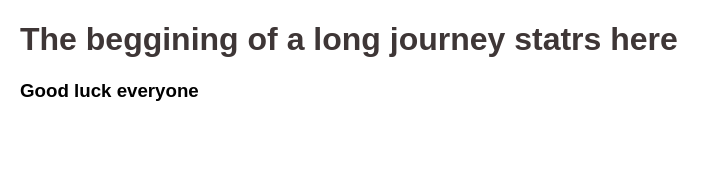
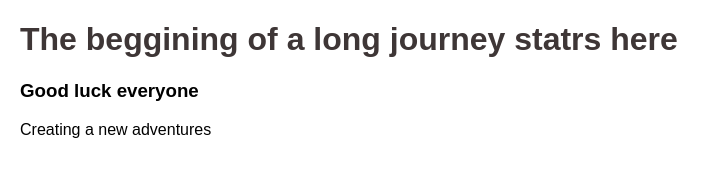
Before and after one commit to InnaSodri/rsschool-cv, a plain HTML site: page index.html in a window 1280 px wide. Shown: the whole page, without its empty margins (0-720 px from the left). Drawn offline with Linux system fonts and the light colour scheme.

Commit message:
feat: add basic HTML trim changes

```diff
--- a/index.html
+++ b/index.html
@@ -9,6 +9,7 @@
 <body>
   <h1>The beggining of a long journey statrs here</h1>
   <h3>Good luck everyone</h3>
+  <p>Creating a new adventures</p>
 
 </body>
 </html>
```
